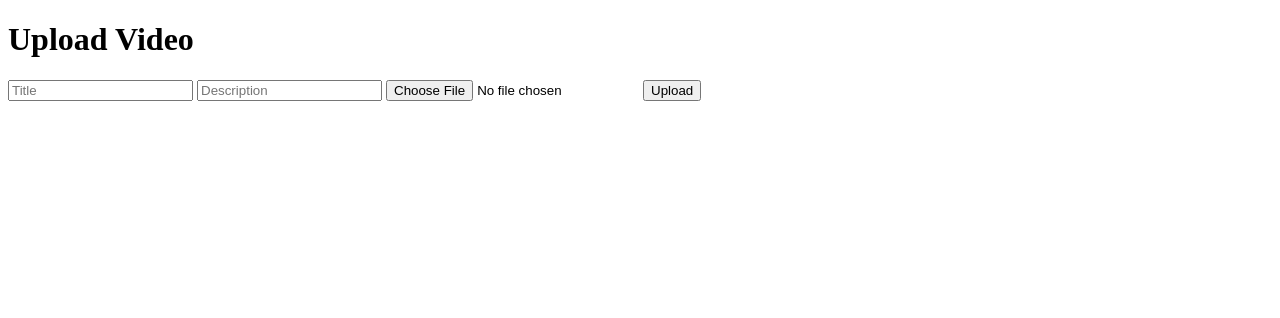
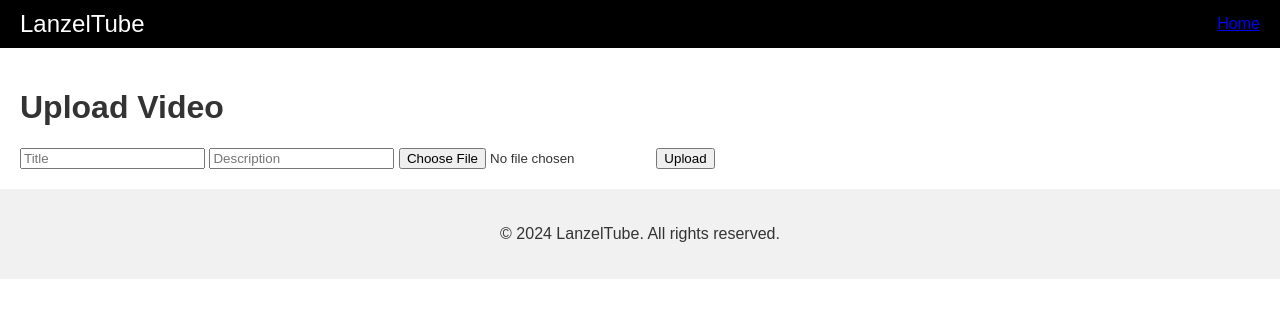
Before and after one commit to Nathanuhhu/LanzelTube, a website: page public/upload.html in a window 1280 px wide. Drawn offline with Linux system fonts and the light colour scheme.

Commit message:
Update upload.html

```diff
--- a/public/upload.html
+++ b/public/upload.html
@@ -4,8 +4,14 @@
   <meta charset="UTF-8">
   <meta name="viewport" content="width=device-width, initial-scale=1.0">
   <title>Upload Video</title>
+  <link rel="stylesheet" href="css/styles.css">
 </head>
 <body>
+  <header>
+    <div class="logo">LanzelTube</div>
+    <a href="/index.html">Home</a>
+  </header>
+  <main>
     <h1>Upload Video</h1>
     <form action="/video/upload" method="post" enctype="multipart/form-data">
       <input type="text" name="title" placeholder="Title" required>
@@ -13,5 +19,9 @@
       <input type="file" name="video" accept="video/*" required>
       <button type="submit">Upload</button>
     </form>
+  </main>
+  <footer>
+    <p>&copy; 2024 LanzelTube. All rights reserved.</p>
+  </footer>
 </body>
 </html>
```
Lines whose indentation alone changed are shown as unchanged.
